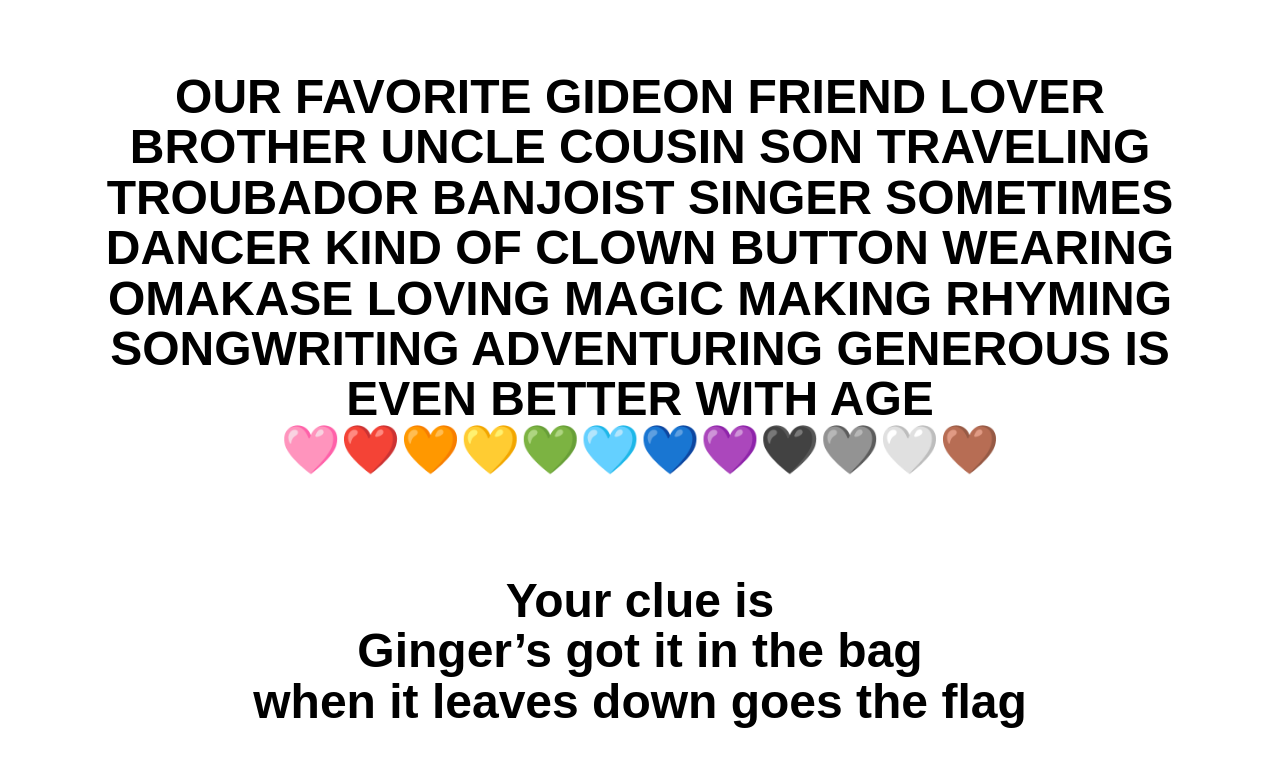
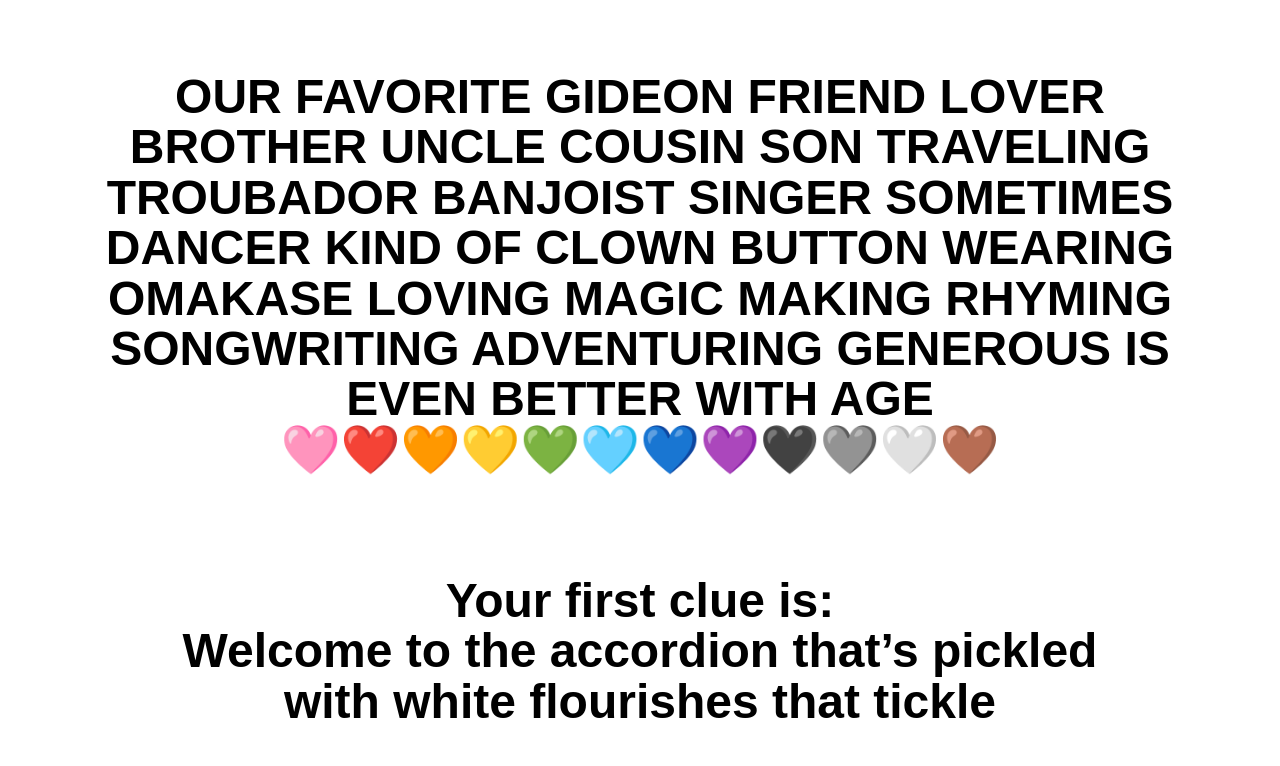
Before and after one commit to shwizle/gideon-07, a plain HTML site: page in-son-traveling-troubador-banjoist-singer-sometimesdancer-kindofclown-button-wearing-omakase-loving-magic-making-rhyming-songwriting-adventuring-generous-is-even-better-with-age/index.html in a window 1280 px wide. Shown: the top 766 px of the page. Drawn offline with Linux system fonts and the light colour scheme.

Commit message:
Update index.html

```diff
--- a/in-son-traveling-troubador-banjoist-singer-sometimesdancer-kindofclown-button-wearing-omakase-loving-magic-making-rhyming-songwriting-adventuring-generous-is-even-better-with-age/index.html
+++ b/in-son-traveling-troubador-banjoist-singer-sometimesdancer-kindofclown-button-wearing-omakase-loving-magic-making-rhyming-songwriting-adventuring-generous-is-even-better-with-age/index.html
@@ -35,9 +35,9 @@ OUR FAVORITE GIDEON FRIEND LOVER BROTHER UNCLE COUSIN SON TRAVELING TROUBADOR BA
     <BR>
 <BR>
 
-Your clue is<br>
-    Ginger’s got it in the bag<br>
-    when it leaves down goes the flag
+Your first clue is:<br>
+    Welcome to the accordion that’s pickled<br>
+    with white flourishes that tickle
 
   </div>
 
```
